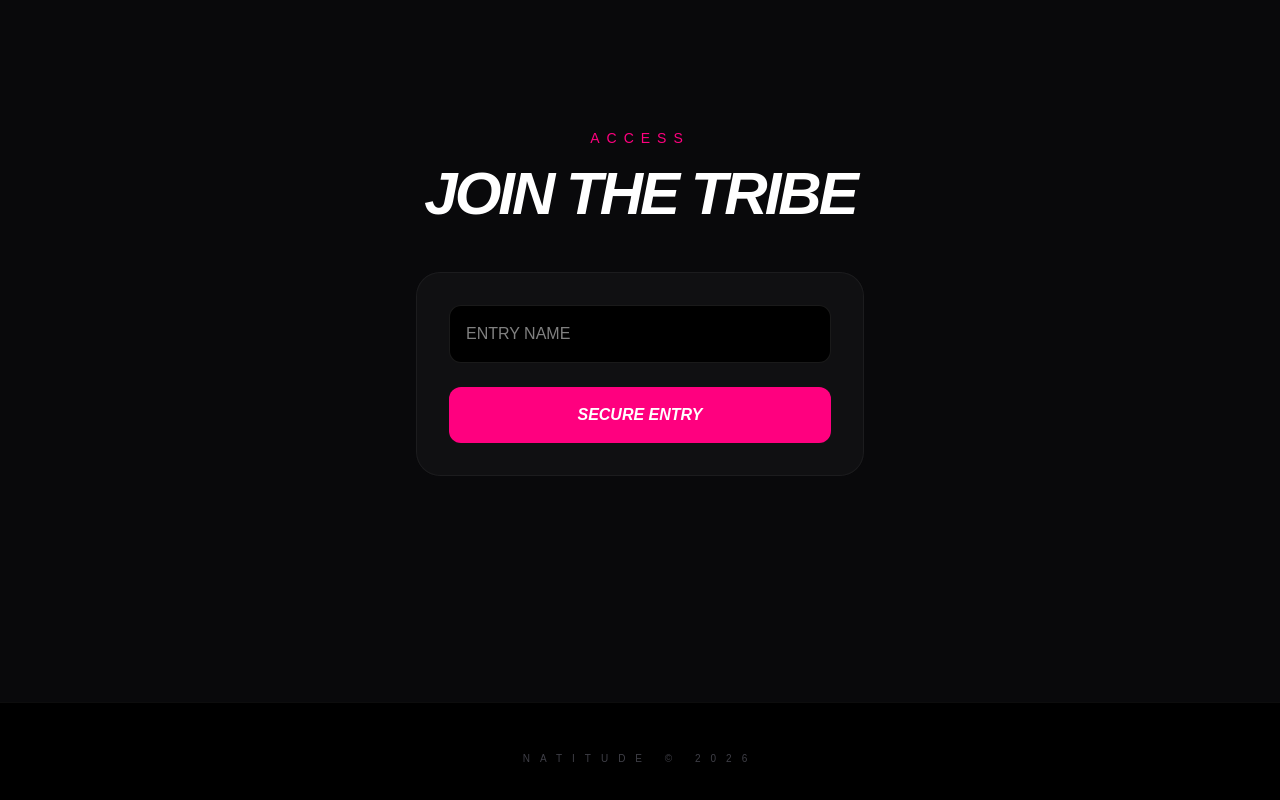
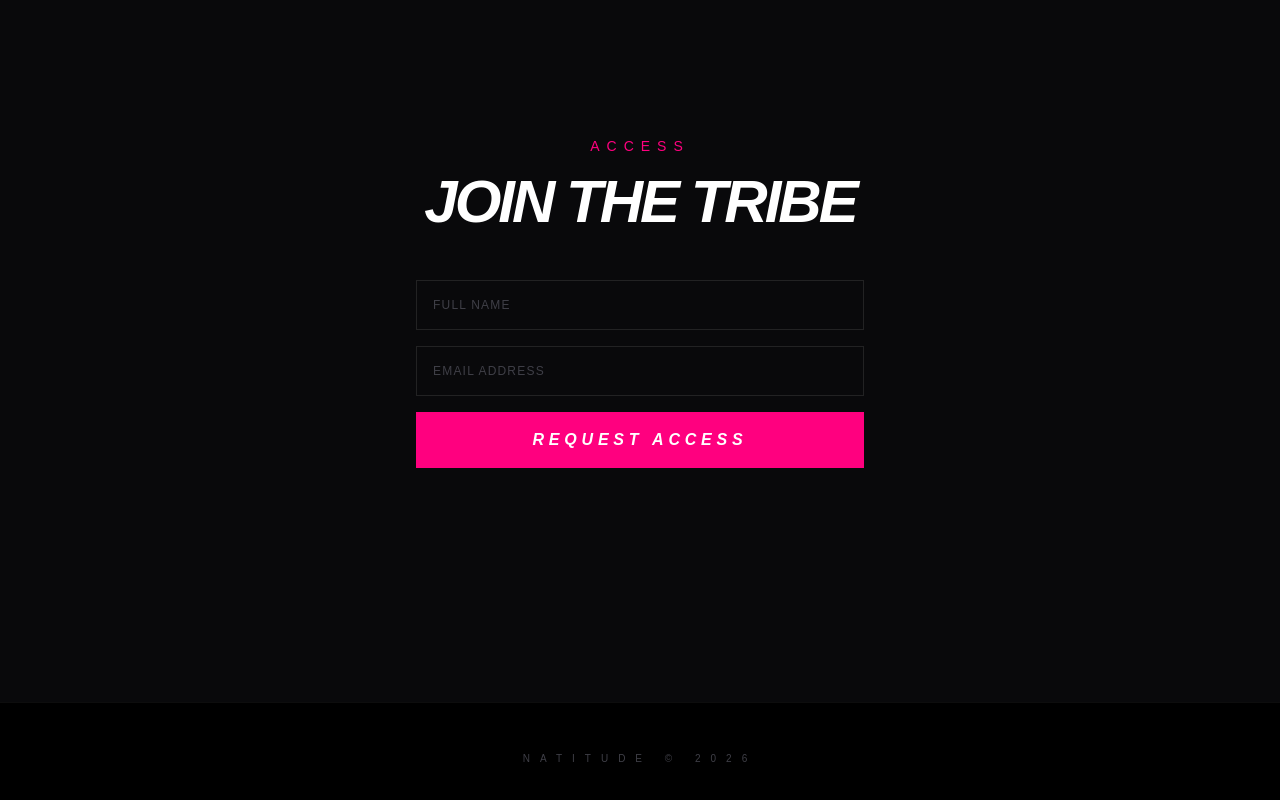
Before and after one commit to Alex22xy/natitude-v2, a Next.js app: page / in a window 1280 px wide. Shown: the part 1698-2498 px from the top of the page. Built offline with nearby package versions, Linux system fonts and the light colour scheme.

Commit message:
complete rewrite: restored guestlist form and layout

```diff
--- a/app/admin/page.tsx
+++ b/app/admin/page.tsx
@@ -1,41 +1,67 @@
 "use client";
-import { useEffect, useState } from 'react';
 
-export default function AdminPage() {
-  const [guests, setGuests] = useState([]);
+import dynamic from 'next/dynamic';
+import Navbar from '../components/Navbar';
+import GuestlistForm from '../components/GuestlistForm';
 
-  useEffect(() => {
-    fetch('/api/guests')
-      .then(res => res.json())
-      .then(data => setGuests(data));
-  }, []);
+// Load Countdown only on client to avoid hydration errors
+const Countdown = dynamic(() => import('../components/Countdown'), {
+  ssr: false,
+  loading: () => <div className="h-24" />
+});
 
+export default function Home() {
   return (
-    <div className="min-h-screen bg-black text-white p-8">
-      <div className="max-w-4xl mx-auto">
-        <h1 className="text-[#FF007F] text-4xl font-black italic mb-8 uppercase">Door List</h1>
+    <main className="relative bg-black text-white selection:bg-[#FF007F] selection:text-white">
+      <Navbar />
 
-        <div className="grid grid-cols-2 gap-4 mb-8">
-          <div className="bg-zinc-900 p-6 rounded-2xl border border-[#FF007F]/20">
-            <p className="text-zinc-500 text-xs uppercase tracking-widest">Total RSVPs</p>
-            <p className="text-4xl font-bold">{guests.length}</p>
-          </div>
+      {/* SECTION 1: HERO - THE VIBE */}
+      <section id="home" className="relative h-screen flex flex-col items-center justify-center overflow-hidden bg-black">
+
+        {/* BACKGROUND VIDEO */}
+        <div className="absolute inset-0 z-0">
+          <video
+            autoPlay
+            loop
+            muted
+            playsInline
+            className="w-full h-full object-cover opacity-30 grayscale contrast-125"
+          >
+            <source src="/jungle.mp4" type="video/mp4" />
+          </video>
+          {/* VIGNETTE OVERLAY */}
+          <div className="absolute inset-0 bg-gradient-to-b from-black/80 via-transparent to-black" />
         </div>
 
-        <div className="space-y-2">
-          {guests.map((guest: any) => (
-            <div key={guest._id} className="flex justify-between items-center bg-zinc-900/50 p-4 rounded-xl border border-white/5">
-              <div>
-                <p className="font-bold uppercase tracking-tight">{guest.name}</p>
-                <p className="text-[10px] text-zinc-500">{new Date(guest.createdAt).toLocaleString()}</p>
-              </div>
-              <button className="text-[10px] border border-[#FF007F] text-[#FF007F] px-4 py-1 rounded-full hover:bg-[#FF007F] hover:text-white transition-all">
-                CHECK IN
-              </button>
-            </div>
-          ))}
+        {/* NEON CORE GLOW */}
+        <div className="absolute top-1/2 left-1/2 -translate-x-1/2 -translate-y-1/2 w-[300px] h-[300px] md:w-[600px] md:h-[600px] bg-[#FF007F]/10 rounded-full blur-[120px] pointer-events-none animate-pulse z-0" />
+
+        <div className="relative z-10 flex flex-col items-center px-6">
+          <img
+            src="/logo.svg"
+            alt="Natitude Logo"
+            className="w-64 md:w-[500px] h-auto drop-shadow-[0_0_30px_rgba(255,0,127,0.4)] mb-6"
+          />
+
+          <div className="flex items-center gap-6 mb-10">
+            <div className="h-[1px] w-12 bg-[#FF007F]/40" />
+            <p className="text-white tracking-[0.8em] uppercase text-[10px] md:text-xs font-light">
+              Welcome to the Jungle
+            </p>
+            <div className="h-[1px] w-12 bg-[#FF007F]/40" />
+          </div>
+
+          <Countdown />
         </div>
-      </div>
-    </div>
-  );
-}
+
+        {/* SCROLL INDICATOR */}
+        <div className="absolute bottom-10 flex flex-col items-center gap-4 z-10">
+           <p className="text-[10px] tracking-[0.5em] text-[#FF007F] uppercase font-bold animate-pulse">Enter the Jungle</p>
+           <div className="w-[1px] h-12 bg-gradient-to-b from-[#FF007F] to-transparent" />
+        </div>
+      </section>
+
+      {/* SECTION 2: THE EXPERIENCE */}
+      <section id="events" className="min-h-screen py-32 flex flex-col items-center justify-center px-6 bg-black border-y border-white/5">
+        <div className="text-center mb-20 max-w-2xl">
+          <h2 className="text-[#FF007F] text-sm tracking-[0.5em] uppercase mb-4">
--- a/components/GuestlistForm.tsx
+++ b/components/GuestlistForm.tsx
@@ -1,48 +1,72 @@
 "use client";
+
 import { useState } from 'react';
 
 export default function GuestlistForm() {
-  const [name, setName] = useState('');
   const [status, setStatus] = useState<'idle' | 'loading' | 'success' | 'error'>('idle');
 
-  const handleSubmit = async (e: React.FormEvent) => {
+  const handleSubmit = async (e: React.FormEvent<HTMLFormElement>) => {
     e.preventDefault();
     setStatus('loading');
+
+    const formData = new FormData(e.currentTarget);
+    const data = {
+      name: formData.get('name'),
+      email: formData.get('email'),
+    };
+
     try {
-      const response = await fetch('/api/register', {
+      const res = await fetch('/api/register', {
         method: 'POST',
         headers: { 'Content-Type': 'application/json' },
-        body: JSON.stringify({ name }),
+        body: JSON.stringify(data),
       });
-      if (response.ok) { setStatus('success'); setName(''); }
-      else { setStatus('error'); }
-    } catch (err) { setStatus('error'); }
+
+      if (res.ok) {
+        setStatus('success');
+      } else {
+        setStatus('error');
+      }
+    } catch (err) {
+      setStatus('error');
+    }
   };
 
+  if (status === 'success') {
+    return (
+      <div className="text-center p-10 border border-[#FF007F] bg-black">
+        <h3 className="text-[#FF007F] font-black italic text-2xl mb-2 uppercase">Access Granted</h3>
+        <p className="text-zinc-400 text-sm">Check your inbox for the ritual entry code.</p>
+      </div>
+    );
+  }
+
   return (
-    <div className="w-full max-w-md bg-zinc-900/50 p-8 rounded-3xl border border-white/5 backdrop-blur-sm">
-      {status === 'success' ? (
-        <div className="text-center py-10">
-          <h3 className="text-[#FF007F] text-2xl font-bold uppercase italic mb-2">You're In.</h3>
-          <p className="text-zinc-400 text-sm">Welcome to the Ritual.</p>
-        </div>
-      ) : (
-        <form onSubmit={handleSubmit} className="space-y-6">
-          <input
-            required
-            type="text"
-            value={name}
-            onChange={(e) => setName(e.target.value)}
-            placeholder="ENTRY NAME"
-            className="w-full bg-black border border-white/10 rounded-xl px-4 py-4 text-white focus:border-[#FF007F]/50 outline-none"
-          />
-          <button
-            className="w-full bg-[#FF007F] text-white font-black uppercase italic py-4 rounded-xl hover:bg-white hover:text-black transition-all"
-          >
-            {status === 'loading' ? 'Processing...' : 'Secure Entry'}
-          </button>
-        </form>
+    <form onSubmit={handleSubmit} className="flex flex-col gap-4">
+      <input
+        name="name"
+        type="text"
+        placeholder="FULL NAME"
+        required
+        className="bg-transparent border border-white/10 p-4 text-white placeholder:text-zinc-700 focus:border-[#FF007F] outline-none transition-all uppercase tracking-widest text-xs"
+      />
+      <input
+        name="email"
+        type="email"
+        placeholder="EMAIL ADDRESS"
+        required
+        className="bg-transparent border border-white/10 p-4 text-white placeholder:text-zinc-700 focus:border-[#FF007F] outline-none transition-all uppercase tracking-widest text-xs"
+      />
+      <button
+        type="submit"
+        disabled={status === 'loading'}
+        className="bg-[#FF007F] text-white font-black italic p-4 uppercase tracking-[0.3em] hover:bg-white hover:text-black transition-all disabled:opacity-50"
+      >
+        {status === 'loading' ? 'Processing...' : 'Request Access'}
+      </button>
+      {status === 'error' && (
+        <p className="text-red-500 text-[10px] uppercase text-center mt-2">System Error. Try again.</p>
       )}
-    </div>
+    </form>
   );
 }
```
